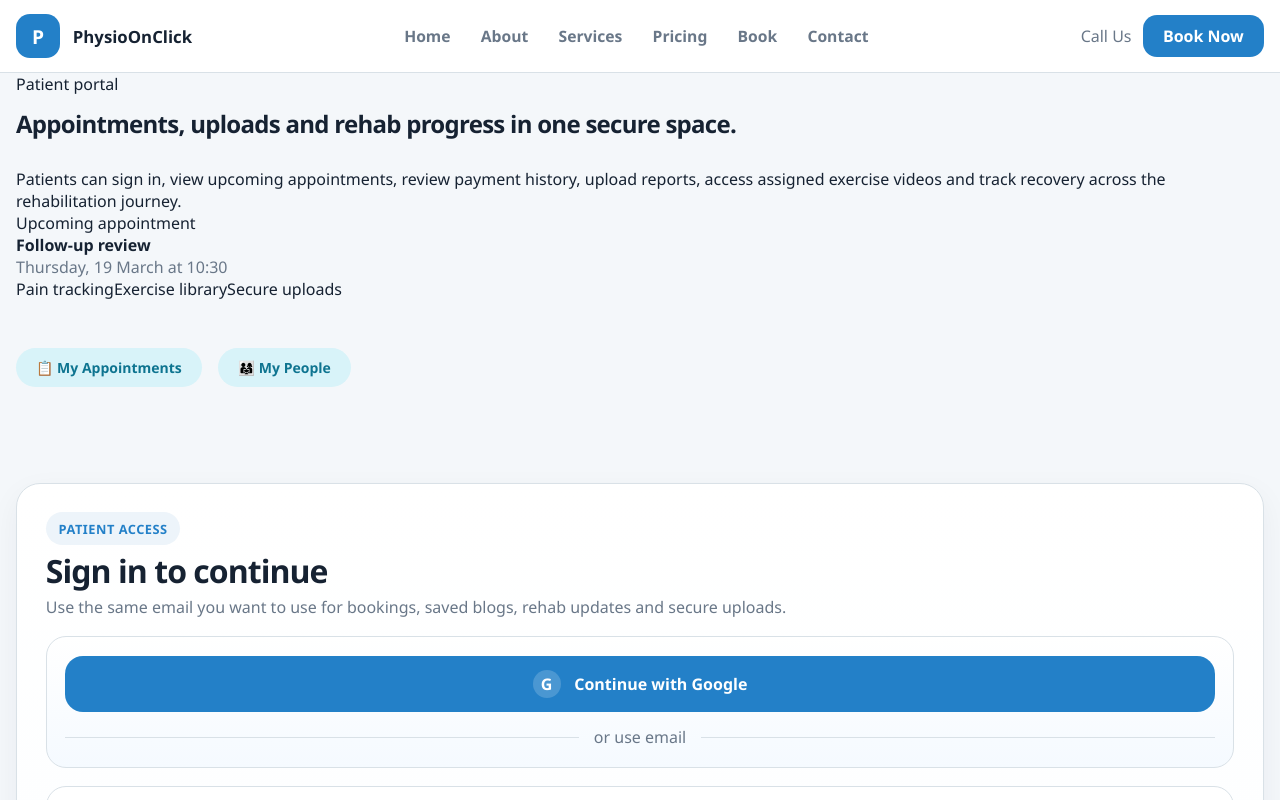
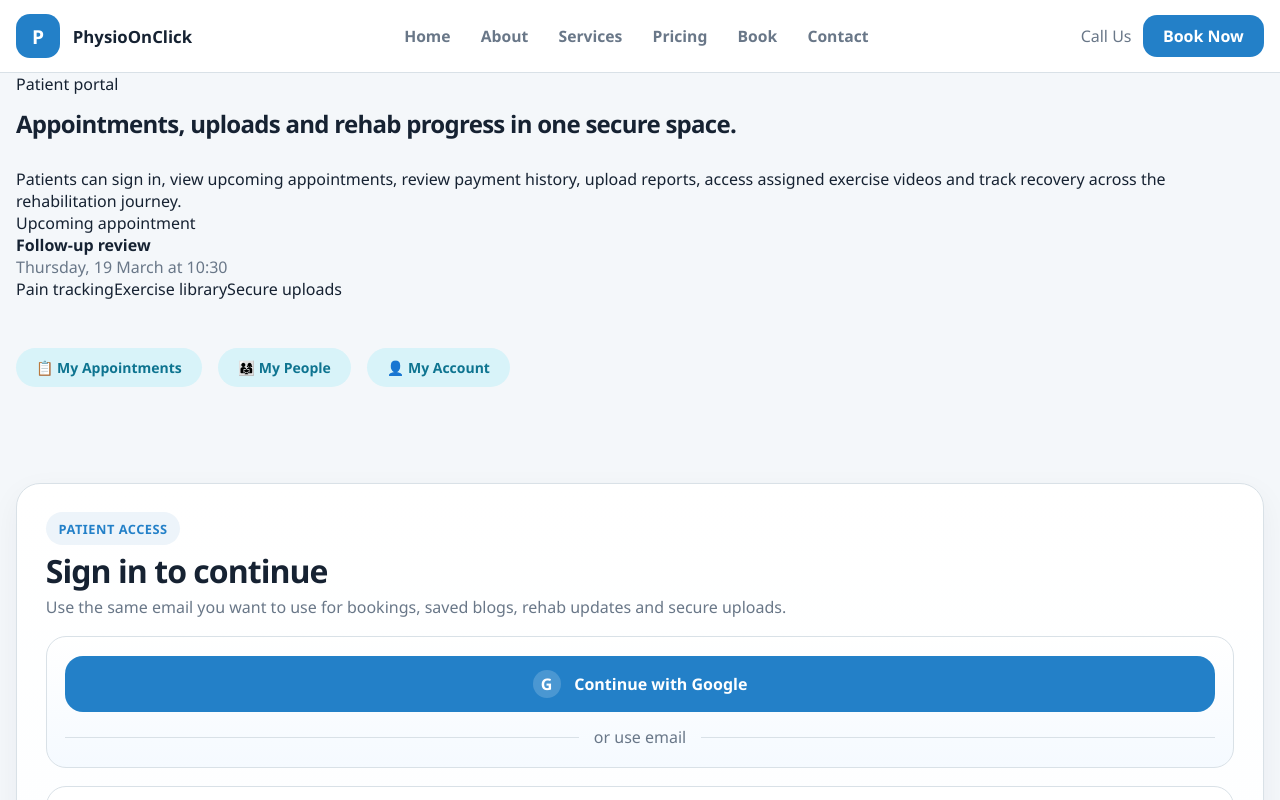
Before and after one commit to iamkjn/PhysioOnClick, a Next.js app: page /patient in a window 1280 px wide. Shown: the top 800 px of the page. Built offline with nearby package versions, Linux system fonts and the light colour scheme; no server answers.

Commit message:
feat(patient): add My Account quick-link on patient dashboard

```diff
--- a/app/patient/page.tsx
+++ b/app/patient/page.tsx
@@ -72,6 +72,23 @@ export default function PatientPage() {
         >
           👨‍👩‍👧 My People
         </Link>
+        <Link
+          href="/patient/account"
+          style={{
+            display: "inline-flex",
+            alignItems: "center",
+            gap: "0.5rem",
+            background: "#D8F3F9",
+            color: "#0E7490",
+            padding: "0.6rem 1.25rem",
+            borderRadius: 999,
+            textDecoration: "none",
+            fontWeight: 700,
+            fontSize: 14,
+          }}
+        >
+          👤 My Account
+        </Link>
       </section>
 
       <section className="page-section dashboard-grid">
```
